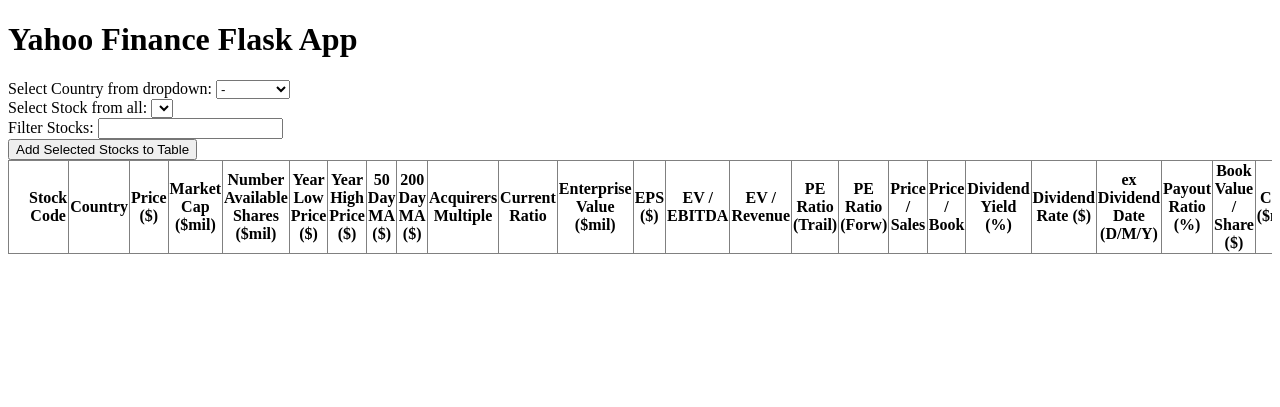
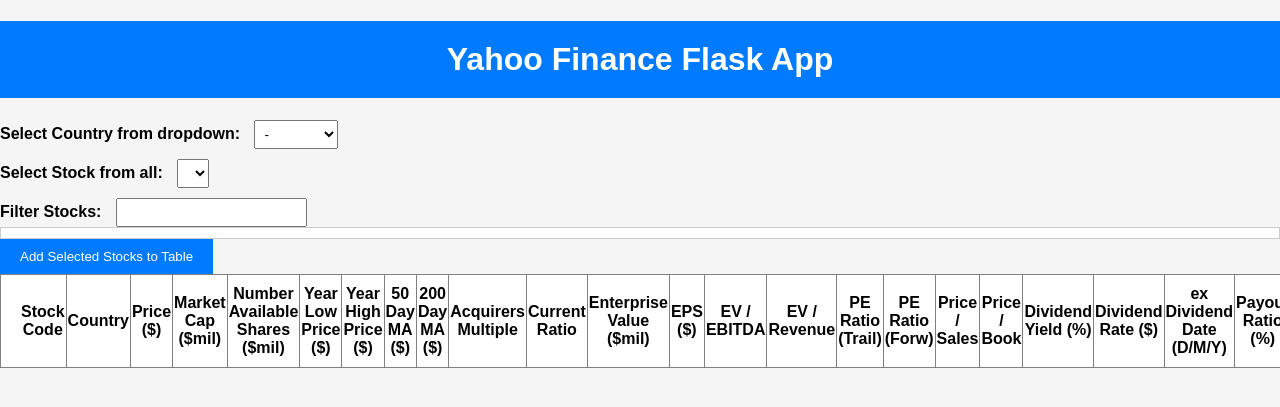
Before and after one commit to Alex-Jarosz-1996/yf_flaskapp, a Flask app: page / in a window 1280 px wide. Shown: the top 407 px of the page. Run offline with Flask 3, Linux system fonts and the light colour scheme; lists and menus that the app fills with data are empty.

Commit message:
updated styling of app

```diff
--- a/static/css/styles.css
+++ b/static/css/styles.css
@@ -10,20 +10,21 @@
     position: sticky;
     top: 0;
     background-color: #fff; /* You can set your desired background color */
+    z-index: 2; /* Add z-index to appear above other elements */
 }
 
 /* Freeze the 1st and 2nd columns */
 #selectedStocksTable th:first-child,
 #selectedStocksTable td:first-child,
-#selectedStocksTable th:nth-child(0),
-#selectedStocksTable td:nth-child(0),
 #selectedStocksTable th:nth-child(1),
-#selectedStocksTable td:nth-child(1) {
+#selectedStocksTable td:nth-child(1),
+#selectedStocksTable th:nth-child(2),
+#selectedStocksTable td:nth-child(2) {
     position: sticky;
     left: 0;
     background-color: #fff; /* You can set your desired background color */
+    z-index: 1; /* Add z-index to appear above other columns */
 }
-
 
 /* Adjust the left padding for the 2nd column */
 #selectedStocksTable th:nth-child(2),
@@ -41,3 +42,60 @@
 .table-container {
     overflow-x: scroll;
 }
+
+/* Basic styling for the page */
+body {
+    font-family: Arial, sans-serif;
+    background-color: #f5f5f5;
+    margin: 0;
+    padding: 0;
+}
+
+h1 {
+    text-align: center;
+    background-color: #007BFF;
+    color: #fff;
+    padding: 20px;
+}
+
+/* Styling for the form elements */
+label {
+    font-weight: bold;
+    margin-right: 10px;
+}
+
+select {
+    padding: 5px;
+    margin-bottom: 10px;
+}
+
+input[type="text"] {
+    padding: 5px;
+}
+
+/* Styling for the filtered stocks dropdown */
+#filteredStocksDropdown {
+    max-height: 100px;
+    overflow-y: auto;
+    border: 1px solid #ccc;
+    padding: 5px;
+    background-color: #fff;
+}
+
+/* Message style */
+#message {
+    color: red;
+}
+
+/* Add button style */
+button {
+    background-color: #007BFF;
+    color: #fff;
+    border: none;
+    padding: 10px 20px;
+    cursor: pointer;
+}
+
+button:hover {
+    background-color: #0056b3;
+}
```
